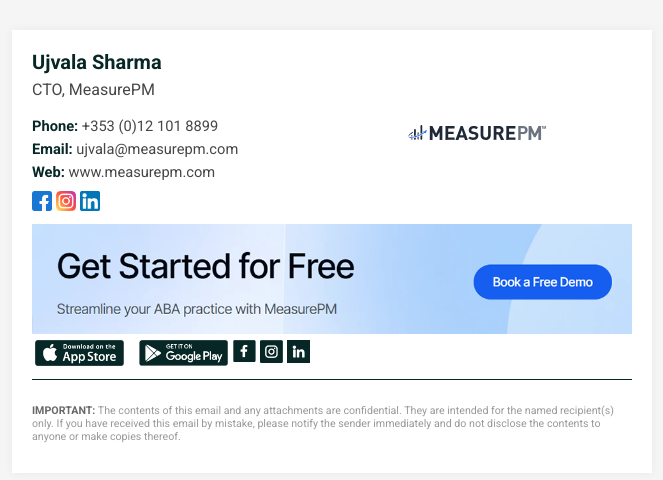
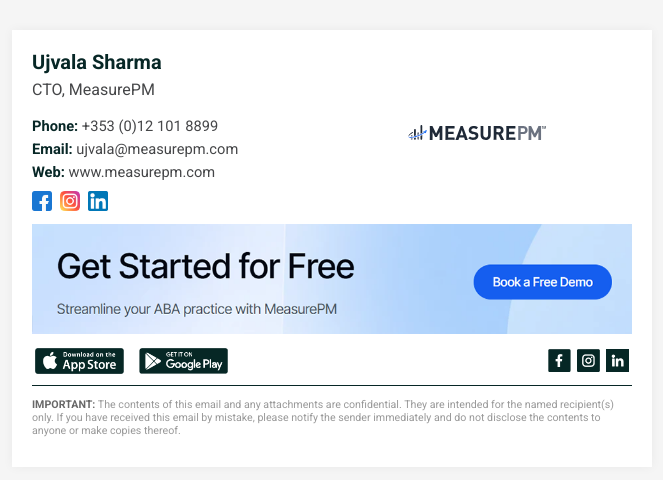
Before and after one commit to keshurgojiya/Email-Signature-for-Ujvala-Sharma, a plain HTML site: page index.html in a window 1280 px wide. Shown: the whole page, without its empty margins (308-971 px from the left). Drawn offline with Linux system fonts and the light colour scheme.

Commit message:
Improved Design and Alignment

```diff
--- a/index.html
+++ b/index.html
@@ -1,5 +1,6 @@
 <!DOCTYPE html>
 <html lang="en">
+
 <head>
     <meta charset="UTF-8">
     <title>Email Signature - Ujvala Sharma</title>
@@ -15,47 +16,56 @@
             justify-content: center;
             align-items: center;
         }
+
         .signature-wrapper {
             max-width: 600px;
             width: 100%;
             background-color: #ffffff;
-      box-shadow: 0 0 10px rgba(0,0,0,0.05);
+            box-shadow: 0 0 10px rgba(0, 0, 0, 0.05);
             padding: 20px;
         }
+
         .flex-wrap {
             display: flex;
             justify-content: space-between;
             align-items: center;
             flex-wrap: wrap;
         }
+
         .info-block {
             flex: 1 1 300px;
         }
+
         .logo-block {
             flex: 1 1 150px;
             text-align: right;
             margin-top: 15px;
         }
+
         .logo-block img {
             max-width: 100%;
             height: auto;
         }
+
         @media (max-width: 480px) {
             .logo-block {
                 text-align: left;
                 margin-top: 10px;
             }
         }
+
         img {
             display: block;
             max-width: 100%;
             height: auto;
         }
+
         a {
             text-decoration: none;
         }
     </style>
 </head>
+
 <body>
     <div class="signature-wrapper">
         <table border="0" cellspacing="0" cellpadding="0" width="100%">
@@ -64,7 +74,8 @@
                     <div class="flex-wrap">
                         <div class="info-block">
                             <p style="color: #072726; font-size: 15pt; font-weight: 700; margin: 0;">Ujvala Sharma</p>
-              <p style="color: #454648; font-size: 12pt; margin-top: 6px; margin-bottom: 18px;">CTO, MeasurePM</p>
+                            <p style="color: #454648; font-size: 12pt; margin-top: 6px; margin-bottom: 18px;">CTO,
+                                MeasurePM</p>
 
                             <p style="font-size: 11pt; margin: 0 0 5px;"><strong style="color: #072726;">Phone:</strong>
                                 <a href="tel:+3530121018899" style="color: #454648;">+353 (0)12 101 8899</a>
@@ -76,10 +87,13 @@
                                 <a href="https://measurepm.com/" style="color: #454648;">www.measurepm.com</a>
                             </p>
 
-              <p style="margin: 10px 0; display: flex;">
-                <a href="https://www.facebook.com/groups/551647535757481/user/1535254977/"><img src="images/facebook.png" alt="Facebook" width="20" /></a>&nbsp;
-                <a href="https://www.instagram.com/ujoninsta/?hl=en"><img src="images/instagram.png" alt="Instagram" width="20" /></a>&nbsp;
-                <a href="https://www.linkedin.com/in/ujvalaksharma/"><img src="images/linkedin.png" alt="LinkedIn" width="20" /></a>
+                            <p style="margin: 10px 0; display: flex; gap: 2px;">
+                                <a href="https://www.facebook.com/groups/551647535757481/user/1535254977/"><img
+                                        src="images/facebook.png" alt="Facebook" width="20" /></a>&nbsp;
+                                <a href="https://www.instagram.com/ujoninsta/?hl=en"><img src="images/instagram.png"
+                                        alt="Instagram" width="20" /></a>&nbsp;
+                                <a href="https://www.linkedin.com/in/ujvalaksharma/"><img src="images/linkedin.png"
+                                        alt="LinkedIn" width="20" /></a>
                             </p>
                         </div>
                         <div class="logo-block" style="margin-bottom: 20px;">
@@ -97,32 +111,58 @@
 
             <tr>
                 <td>
-          <table width="100%" style="margin-bottom: 10px; display: flex; justify-content: space-between;">
+                    <table width="100%" style="margin: 8px 0px;">
                         <tr>
                             <td width="100">
-                <a href="https://apps.apple.com/us/app/measurepm/id1493856868"><img src="images/apple.png" alt="App Store" width="89"></a>
+                                <a href="https://apps.apple.com/us/app/measurepm/id1493856868">
+                                    <img src="images/apple.png" alt="App Store" width="89">
+                                </a>
                             </td>
                             <td width="90">
-                <a href="https://play.google.com/store/apps/details?id=com.measuresoftware.app&hl=en_IN"><img src="images/play.png" alt="Google Play" width="89"></a>
+                                <a
+                                    href="https://play.google.com/store/apps/details?id=com.measuresoftware.app&hl=en_IN">
+                                    <img src="images/play.png" alt="Google Play" width="89">
+                                </a>
                             </td>
-              <td align="right" style="display: flex;">
-                <a href="https://www.facebook.com/groups/551647535757481"><img src="images/fb.png" alt="Facebook" width="23"></a>&nbsp;
-                <a href="https://www.instagram.com/measure.pm/"><img src="images/ig.png" alt="Instagram" width="23"></a>&nbsp;
-                <a href="https://www.linkedin.com/company/measurepm/"><img src="images/lg.png" alt="LinkedIn" width="23"></a>
+                            <td align="right">
+                                <table cellpadding="0" cellspacing="0" border="0">
+                                    <tr>
+                                        <td>
+                                            <a href="https://www.facebook.com/groups/551647535757481">
+                                                <img src="images/fb.png" alt="Facebook" width="23">
+                                            </a>
+                                        </td>
+                                        <td style="padding-left: 6px;">
+                                            <a href="https://www.instagram.com/measure.pm/">
+                                                <img src="images/ig.png" alt="Instagram" width="23">
+                                            </a>
+                                        </td>
+                                        <td style="padding-left: 6px;">
+                                            <a href="https://www.linkedin.com/company/measurepm/">
+                                                <img src="images/lg.png" alt="LinkedIn" width="23">
+                                            </a>
+                                        </td>
+                                    </tr>
+                                </table>
                             </td>
                         </tr>
                     </table>
                 </td>
             </tr>
 
+
             <tr>
-        <td style="border-top: 1px solid #072726; padding-top: 12px;">
+                <td style="border-top: 1px solid #072726;">
                     <p style="color: #999999; font-size: 8pt; font-weight: 400; margin-top: 12px;">
-            <strong style="color: #686868;">IMPORTANT:</strong> The contents of this email and any attachments are confidential. They are intended for the named recipient(s) only. If you have received this email by mistake, please notify the sender immediately and do not disclose the contents to anyone or make copies thereof.
+                        <strong style="color: #686868;">IMPORTANT:</strong> The contents of this email and any
+                        attachments are confidential. They are intended for the named recipient(s) only. If you have
+                        received this email by mistake, please notify the sender immediately and do not disclose the
+                        contents to anyone or make copies thereof.
                     </p>
                 </td>
             </tr>
         </table>
     </div>
 </body>
+
 </html>
```
Lines whose indentation alone changed are shown as unchanged.
